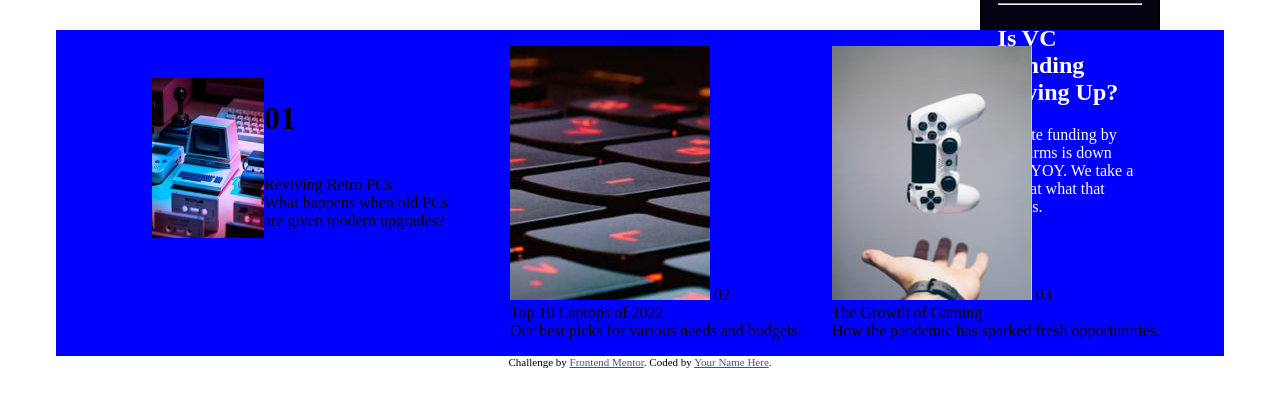
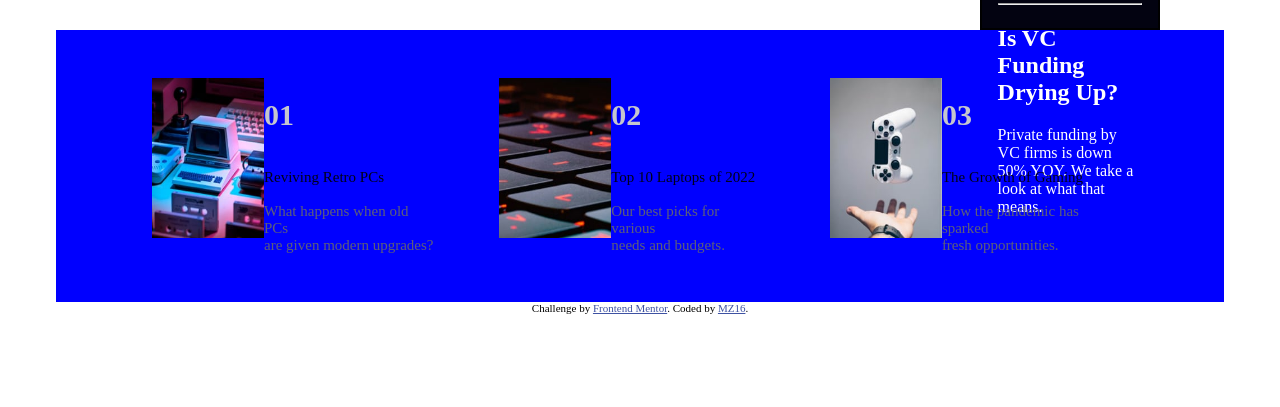
Before and after one commit to MobinZ16/new-homepage, a plain HTML site: page index.html in a window 1280 px wide. Shown: the part 627-1034 px from the top of the page. After the commit the page ends 997 px from the top, so only its background shows below. Drawn offline with Linux system fonts and the light colour scheme.

Commit message:
second part edited

```diff
--- a/index.html
+++ b/index.html
@@ -65,29 +65,33 @@
   <div class="firstPart">
     <image style="width: 7rem; height: 10rem;" src="assets/images/image-retro-pcs.jpg">
     <div>
-      <h1>01</h1><br>
-      Reviving Retro PCs<br>
-      What happens when old PCs<br>are given modern upgrades?<br>
+      <h1 style="color: hsl(233, 8%, 79%)">01</h1><br>
+      <div style="color: hsl(240, 100%, 5%);">Reviving Retro PCs</div><br>
+      <div style="color: hsl(236, 13%, 42%);">What happens when old PCs<br>are given modern upgrades?<br></div>
     </div>
   </div>
 
-  <div>
-    <image src="assets/images/image-top-laptops.jpg">
-  02<br>
-  Top 10 Laptops of 2022<br>
-  Our best picks for various needs and budgets.
+  <div class="secondPart">
+    <image style="width: 7rem; height: 10rem;" src="assets/images/image-top-laptops.jpg">
+    <div>
+    <h1 style="color: hsl(233, 8%, 79%)">02</h1><br>
+    <div style="color: hsl(240, 100%, 5%);">Top 10 Laptops of 2022</div><br>
+    <div style="color: hsl(236, 13%, 42%);">Our best picks for various<br> needs and budgets.</div>
+    </div>
   </div>
 
-  <div>
-    <image src="assets/images/image-gaming-growth.jpg">
-  03<br>
-  The Growth of Gaming<br>
-  How the pandemic has sparked fresh opportunities.
+  <div class="thirdPart">
+  <image style="width: 7rem; height: 10rem;" src="assets/images/image-gaming-growth.jpg">
+    <div>
+      <h1 style="color: hsl(233, 8%, 79%);">03</h1><br>
+      <div style="color: hsl(240, 100%, 5%);">The Growth of Gaming</div><br>
+      <div style="color: hsl(236, 13%, 42%);">How the pandemic has sparked<br>fresh opportunities.</div>
+    </div>
   </div>
 </div>
   <div class="attribution">
     Challenge by <a href="https://www.frontendmentor.io?ref=challenge" target="_blank">Frontend Mentor</a>.
-    Coded by <a href="#">Your Name Here</a>.
+    Coded by <a href="#">MZ16</a>.
   </div>
 </body>
 </html>
--- a/style.css
+++ b/style.css
@@ -75,4 +75,21 @@
     display: flex;
     justify-content: space-between;
     padding: 2rem;
+    font-size: 15px;
 }
+
+.secondPart{
+    text-align: top;
+    display: flex;
+    justify-content: space-between;
+    padding: 2rem;
+    font-size: 15px;
+}
+
+.thirdPart{
+    text-align: top;
+    display: flex;
+    justify-content: space-between;
+    padding: 2rem;
+    font-size: 15px;
+}
```
